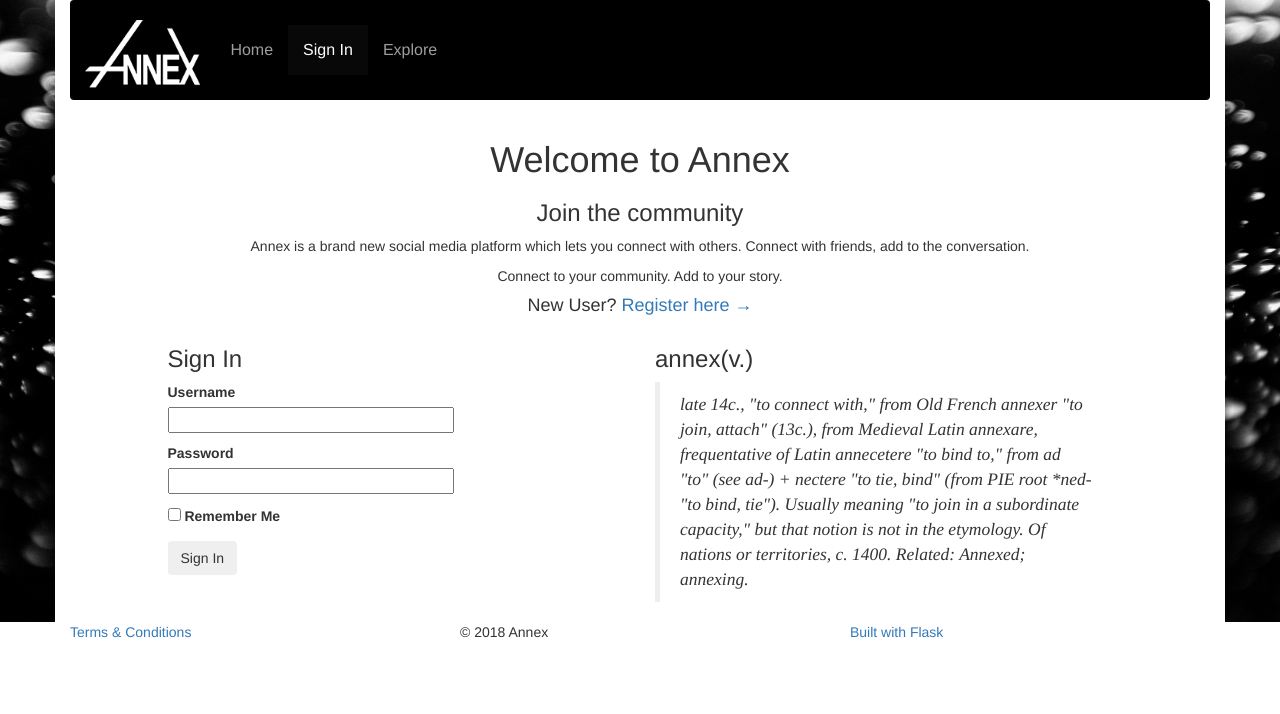
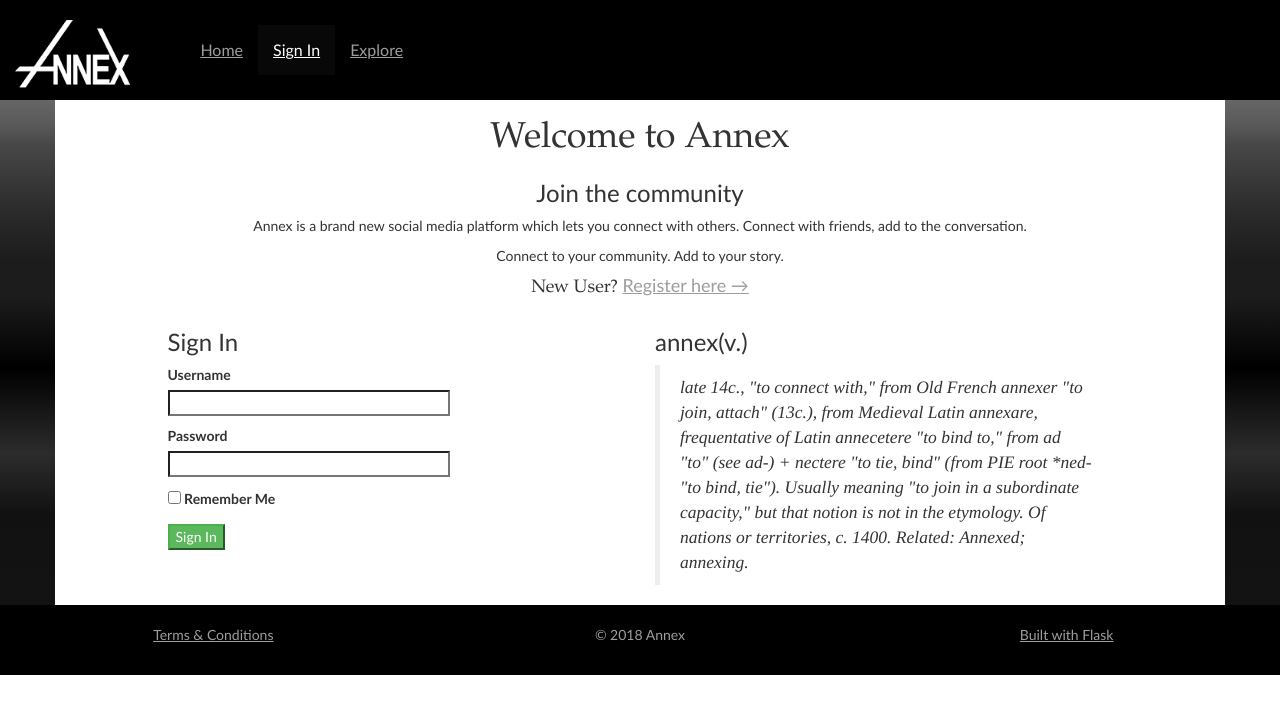
Before and after one commit to 40402000/griffiths_christine_set09103_cw2, a Flask app: a page that uses app/templates/base.html in a window 1280 px wide. Shown: the top 714 px of the page. Run offline with Flask 2, Linux system fonts and the light colour scheme; some libraries are stand-ins or nearby versions.

Commit message:
styling and bootstrap

```diff
--- a/app/static/css/main.css
+++ b/app/static/css/main.css
@@ -1,18 +1,39 @@
-h1, h2, h3, h4, h5, h6{
-font-family: "Trebuchet MS", "Lucida Grande", "Lucida Sans Unicode",
+h1, h2, h4, h5, h6{
+    font-family: "Palatino Linotype", "Book Antiqua", Palatino, serif
 }
 
-p, ol, ul, li, a, {
-font-family: "Courier New", Courier;
+h3, p, ol, ul, li, a{
+font-family: "Trebuchet MS", Helvetica, sans-serif !important;
 }
 
+a{
+    color: #9d9d9d;;
+    text-decoration: underline;
+}
+
+div#footerContainer.container {
+background-color: #000000;
+width: 100%;
+padding-top: 20px;
+padding-bottom: 20px;
+}
+
+.copy {
+color: #9d9d9d;
+}
 
 div.wrapper {
-background-image: url("../images/bg.jpg");
- background-repeat: no-repeat;
-    background-size: 100% 100%;
+background: #4c4c4c; /* Old browsers */
+background: -moz-linear-gradient(top, #4c4c4c 0%, #666666 0%, #595959 5%, #474747 9%, #2b2b2b 22%, #1c1c1c 32%, #1c1c1c 32%, #1c1c1c 39%, #000000 53%, #000000 53%, #2c2c2c 70%, #2c2c2c 70%, #111111 82%, #131313 100%); /* FF3.6-15 */
+background: -webkit-linear-gradient(top, #4c4c4c 0%,#666666 0%,#595959 5%,#474747 9%,#2b2b2b 22%,#1c1c1c 32%,#1c1c1c 32%,#1c1c1c 39%,#000000 53%,#000000 53%,#2c2c2c 70%,#2c2c2c 70%,#111111 82%,#131313 100%); /* Chrome10-25,Safari5.1-6 */
+background: linear-gradient(to bottom, #4c4c4c 0%,#666666 0%,#595959 5%,#474747 9%,#2b2b2b 22%,#1c1c1c 32%,#1c1c1c 32%,#1c1c1c 39%,#000000 53%,#000000 53%,#2c2c2c 70%,#2c2c2c 70%,#111111 82%,#131313 100%); /* W3C, IE10+, FF16+, Chrome26+, Opera12+, Safari7+ */
+filter: progid:DXImageTransform.Microsoft.gradient( startColorstr='#4c4c4c', endColorstr='#131313',GradientType=0 ); /* IE6-9 */
+margin-top: -20px;
 }
-
+* {
+  border-radius: 0 !important;
+  -moz-border-radius: 0 !important;
+}
 div.container{
 background-color:#FFFFFF;
     margin-left: auto;
@@ -30,14 +51,29 @@ border: none;
 	background-color: #000000;
 	font-size: 16px;
 	padding: 25px 0 25px 0;
+	text-align:center;
 }
+
+nav.navbar.navbar-inverse {
+width: 100%;
+}
+
+.navbar-inverse .navbar-nav>li>a:hover {
+    transform: skew(-10deg);
+    }
+
 
 #logo {
 height:80px;
 width: auto;
 margin-top: -20px;
+padding-right: 150px;
+padding-right: 40px;
 }
 
+ul {
+  list-style-type: none;
+}
 #topBtn {
     display: none; /* Hidden by default */
     position: fixed; /* Fixed/sticky position */
--- a/app/templates/404.html
+++ b/app/templates/404.html
@@ -13,9 +13,12 @@
 	<p>Check you typed the address correctly</p>
 	<p>Go back to your previous page</p>
     	<p>Let us take you<a href="{{ url_for('index') }}"> back</a></p>
+
+</div>
+</div>
+
 {% endblock %}
 
 {% block scripts %}
         {{ super() }}
 {% endblock %}
-</body>
--- a/app/templates/500.html
+++ b/app/templates/500.html
@@ -13,6 +13,10 @@
         <p>Reload this page</p>
         <p>Try again in 30 minutes</p>
         <p>Drop us a line<a href="{{ url_for('index') }}">Contact must go here</a></p>
+
+</div>
+</div>
+
 {% endblock %}
 
 {% block scripts %}
--- a/app/templates/base.html
+++ b/app/templates/base.html
@@ -14,8 +14,6 @@
             </head>
 {% endblock %}
 <body>
-<div class="wrapper">
-<div class="container">
 <!-- Navigation -->
 <nav class="navbar navbar-inverse">
     <div class="navbar-header">
@@ -43,6 +41,9 @@
         </ul>
     </div><!-- collapse navbar-collapse -->
 </nav>
+<div class="wrapper">
+<div class="container">
+
 
 <script src="{{ url_for('static', filename='jquery/jquery.cookiebar.js') }}"></script>
 <script>
@@ -68,9 +69,9 @@
 
     {% block content %} {% endblock %}
 
-
-    <div class="footer"> <!-- Footer Begins-->
-        <div class="container"> <!--Open Container-->
+	<div class="footer">
+	<div class=" text-center">
+        <div class="container" id="footerContainer"> <!--Open Container-->
             <div class="row">
                 <div class="col-sm-4 terms">
                     <a href="{{ url_for('terms') }}">Terms &amp; Conditions</a>
@@ -83,8 +84,13 @@
                 </div>
             </div>
         </div><!--close container -->
+	</div>
     </div><!--close footer -->
 
+
+</div><!-- close container -->
+
+</div><!-- close wrapper -->
 
 
     {% block scripts %}
@@ -94,7 +100,7 @@
     	<script src="/static/js/bootstrap.min.js"></script>
 	{{ moment.include_moment() }}
     {% endblock %}
-</div><!-- close container -->
-</div><!-- close wrapper -->
+
+
 </body>
 </html>
--- a/app/templates/edit_profile.html
+++ b/app/templates/edit_profile.html
@@ -20,4 +20,8 @@
         		</p>
        			 <p>{{ form.submit() }}</p>
     		</form>
+
+</div>
+</div>
+
 {% endblock %}
--- a/app/templates/index.html
+++ b/app/templates/index.html
@@ -48,6 +48,8 @@
             document.documentElement.scrollTop = 0; // For Chrome, Firefox, IE and Opera
         }
         </script>
+</div>
+</div>
 
 {% endblock %}
 
--- a/app/templates/login.html
+++ b/app/templates/login.html
@@ -36,9 +36,10 @@
 	</p>{% for error in form.password.errors %}
 	<span style="color: red;">[{{ error }}]</span>
 	{% endfor %}
-
+     	<div class="align-center">
         <p>{{ form.remember_me() }} {{ form.remember_me.label }}</p>
-        <p>{{ form.submit(class="btn submitBtn") }}</p>
+        <p>{{ form.submit(class="btn-success") }}</p>
+	</div>
 	</div>
 </div>
 	<div class="col-sm-5">
@@ -53,7 +54,3 @@
 {% block scripts %}
         {{ super() }}
 {% endblock %}
-</body>
-
-</body>
-</html>
--- a/app/templates/user.html
+++ b/app/templates/user.html
@@ -45,6 +45,9 @@
         }
         </script>
 
+</div>
+</div>
+
 {% endblock %}
 
 
```
Also changed, not shown: app/templates/register.html (+5 -4 lines), app.db.
